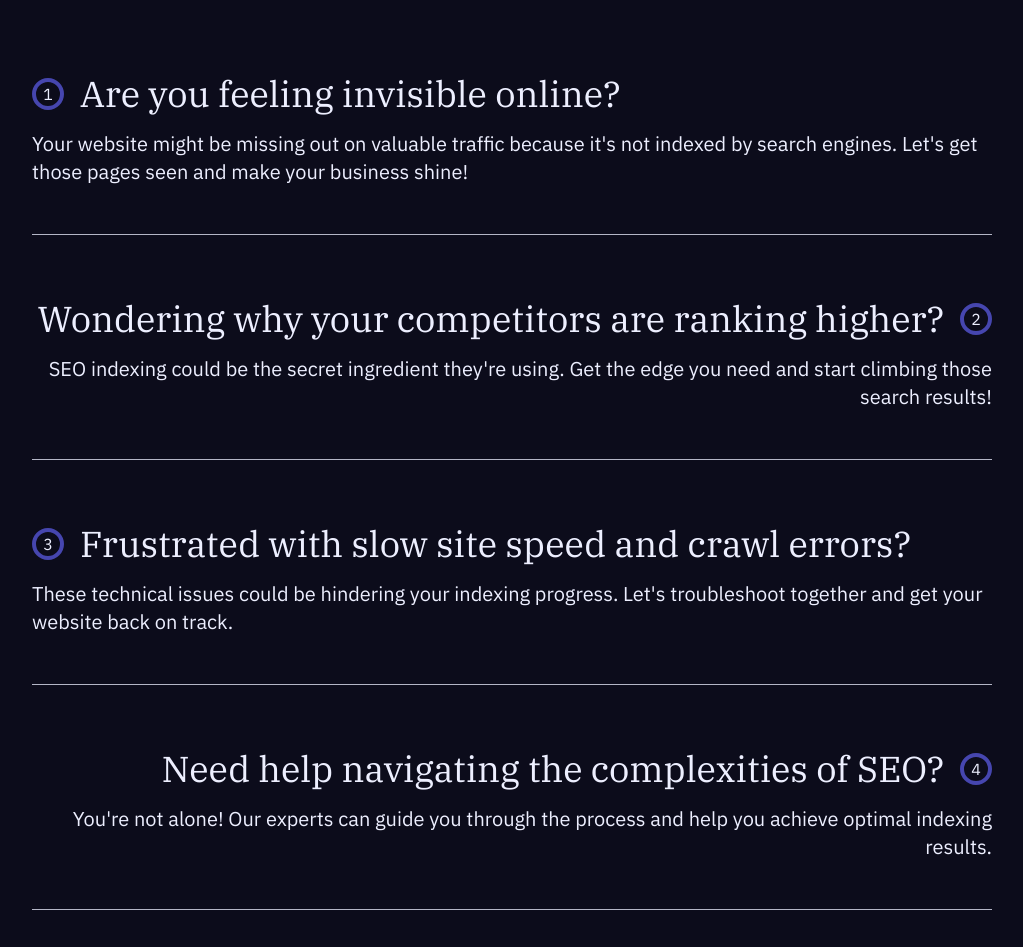
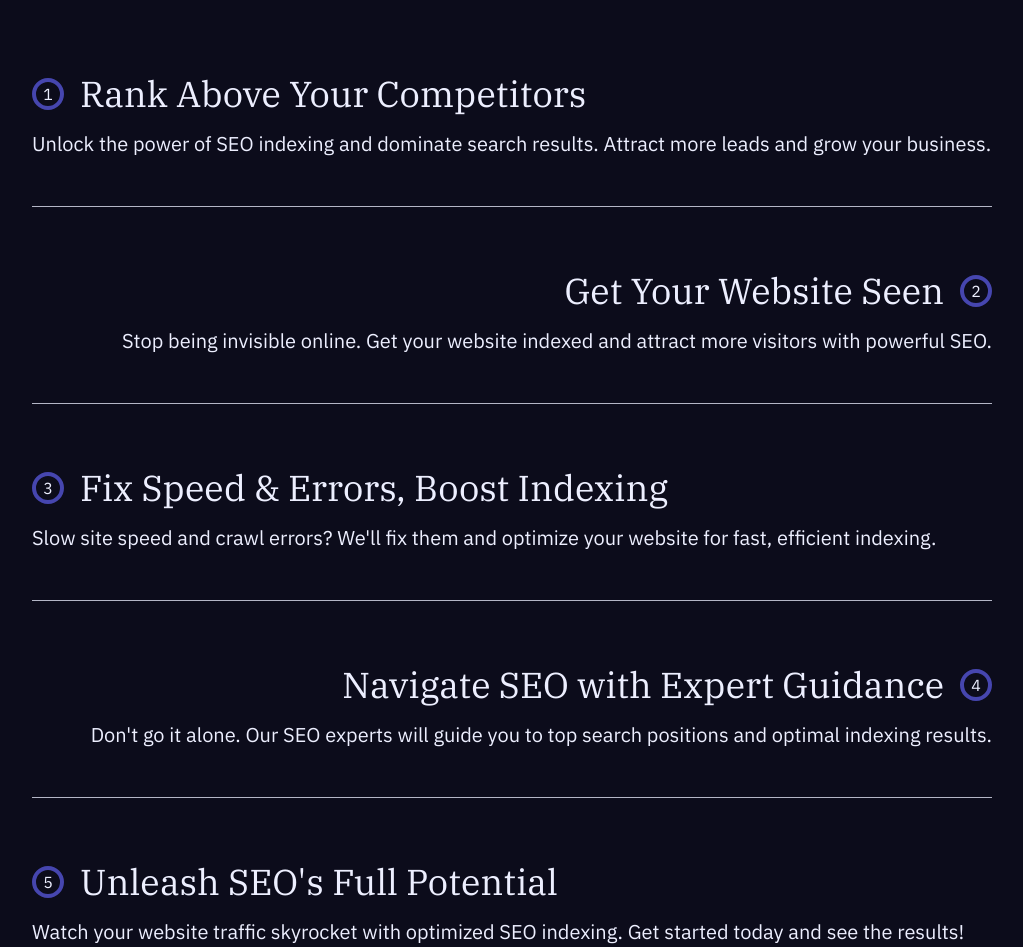
Before and after one commit to okanay/ga-backend-oa-client, a React (Vite) app: page / in a window 1280 px wide. Shown: the part 2365-3312 px from the top of the page, without its empty margins (128-1151 px from the left). Built offline with nearby package versions, Linux system fonts and the light colour scheme.

Commit message:
features - 6

```diff
--- a/src/constants/features/data.ts
+++ b/src/constants/features/data.ts
@@ -6,33 +6,42 @@ export type Feature = {
 
 export const featuresData: Feature[] = [
   {
+    // Focus on the benefit: Higher rankings = more leads/sales
     rotate: "left",
-    header: "Are you feeling invisible online?",
+    header: "Rank Above Your Competitors",
     description:
-      "Your website might be missing out on valuable traffic because it's not indexed by search engines. Let's get those pages seen and make your business shine!",
+      "Unlock the power of SEO indexing and dominate search results. Attract more leads and grow your business.",
   },
+
   {
+    // Use active voice and emphasize visibility
     rotate: "right",
-    header: "Wondering why your competitors are ranking higher?",
+    header: "Get Your Website Seen",
     description:
-      "SEO indexing could be the secret ingredient they're using. Get the edge you need and start climbing those search results!",
+      "Stop being invisible online. Get your website indexed and attract more visitors with powerful SEO.",
   },
+
   {
+    // Combine issues for clarity and highlight the solution
     rotate: "left",
-    header: "Frustrated with slow site speed and crawl errors?",
+    header: "Fix Speed & Errors, Boost Indexing",
     description:
-      "These technical issues could be hindering your indexing progress. Let's troubleshoot together and get your website back on track.",
+      "Slow site speed and crawl errors? We'll fix them and optimize your website for fast, efficient indexing.",
   },
+
   {
+    // Simplify and personalize
     rotate: "right",
-    header: "Need help navigating the complexities of SEO?",
+    header: "Navigate SEO with Expert Guidance",
     description:
-      "You're not alone! Our experts can guide you through the process and help you achieve optimal indexing results.",
+      "Don't go it alone. Our SEO experts will guide you to top search positions and optimal indexing results.",
   },
+
   {
+    // Use a strong call to action
+    header: "Unleash SEO's Full Potential",
     rotate: "left",
-    header: "Ready to take your SEO to the next level?",
     description:
-      "Unlock the full potential of SEO indexing and watch your website traffic soar. Get started today!",
+      "Watch your website traffic skyrocket with optimized SEO indexing. Get started today and see the results!",
   },
 ];
```
